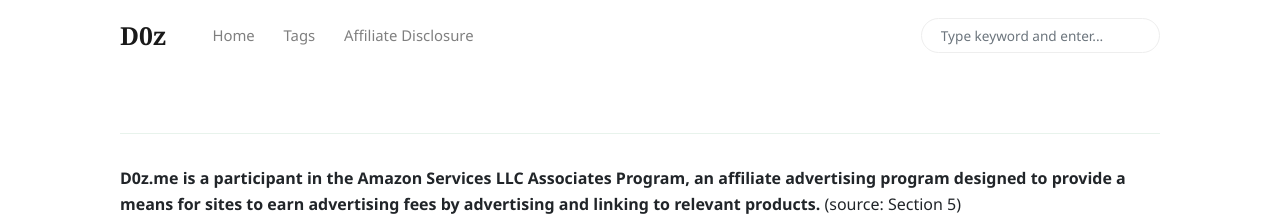
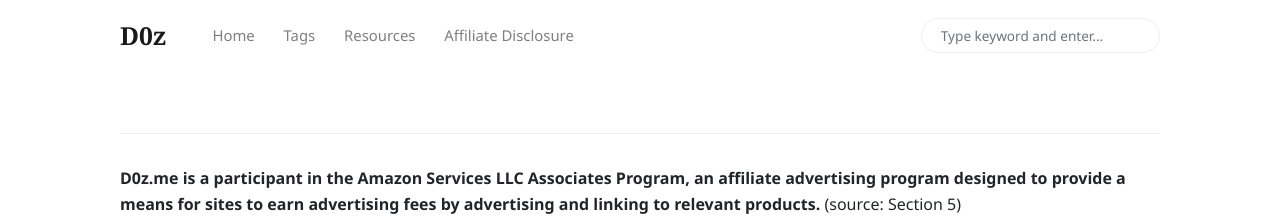
Before and after one commit to d0zme/d0z-medium, a Jekyll site: the page built from affiliate-disclosure.md, in a window 1280 px wide. Shown: the top 219 px of the page. Built offline with Jekyll 4.4.1, drawn with Linux system fonts in a browser that asks for light colours; nearby versions of some CDN libraries; comment, search, counter and statistics services are not loaded.

Commit message:
Update menu-header.html

```diff
--- a/_includes/menu-header.html
+++ b/_includes/menu-header.html
@@ -7,5 +7,8 @@
 <a class="nav-link" href="{{site.baseurl}}/tags.html">Tags</a>
 </li>
 <li class="nav-item">
+<a class="nav-link" href="{{site.baseurl}}/resources">Resources</a>
+</li>
+<li class="nav-item">
 <a class="nav-link" href="{{site.baseurl}}/affiliate-disclosure.html">Affiliate Disclosure</a>
 </li>
```
